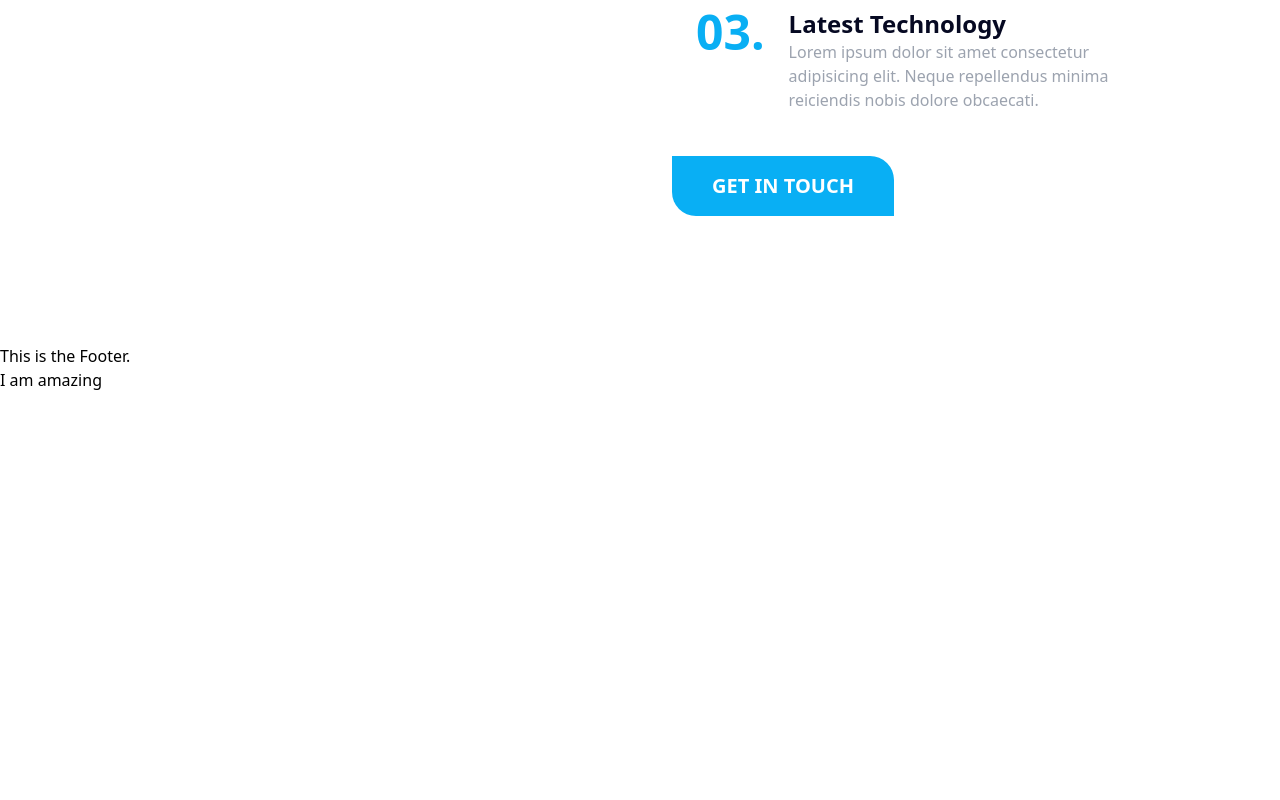
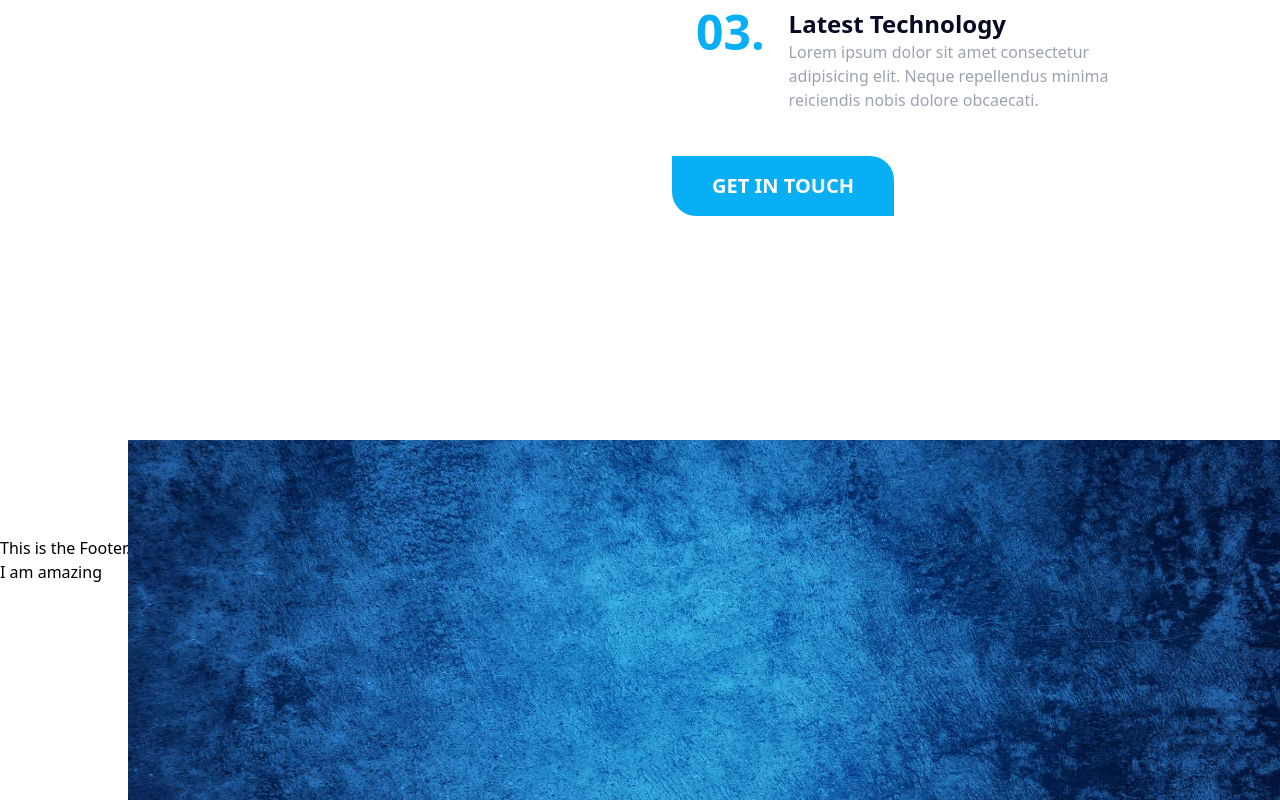
Before and after one commit to PeaceOloruntoba/Vredester, a React (Create React App) app in the folder vredester/: page / in a window 1280 px wide. Shown: the part 3682-4482 px from the top of the page. Before the commit the page ends 4074 px from the top, so only its background shows below. Built offline with nearby package versions, Linux system fonts and the light colour scheme.

Commit message:
Update HomePage.jsx

```diff
--- a/vredester/src/Pages/HomePage.jsx
+++ b/vredester/src/Pages/HomePage.jsx
@@ -3,6 +3,7 @@ import Jumbotron from './components/Homepage/Jumbotron'
 import Services from './components/Homepage/Services'
 import About from './components/Homepage/About'
 import Choice from './components/Homepage/Choice'
+import Span from './components/Homepage/Span'
 
 export default function HomePage() {
   return (
@@ -11,6 +12,7 @@ export default function HomePage() {
       <Services />
       <About/>
       <Choice />
+      <Span />
     </div>
   )
 }
```
